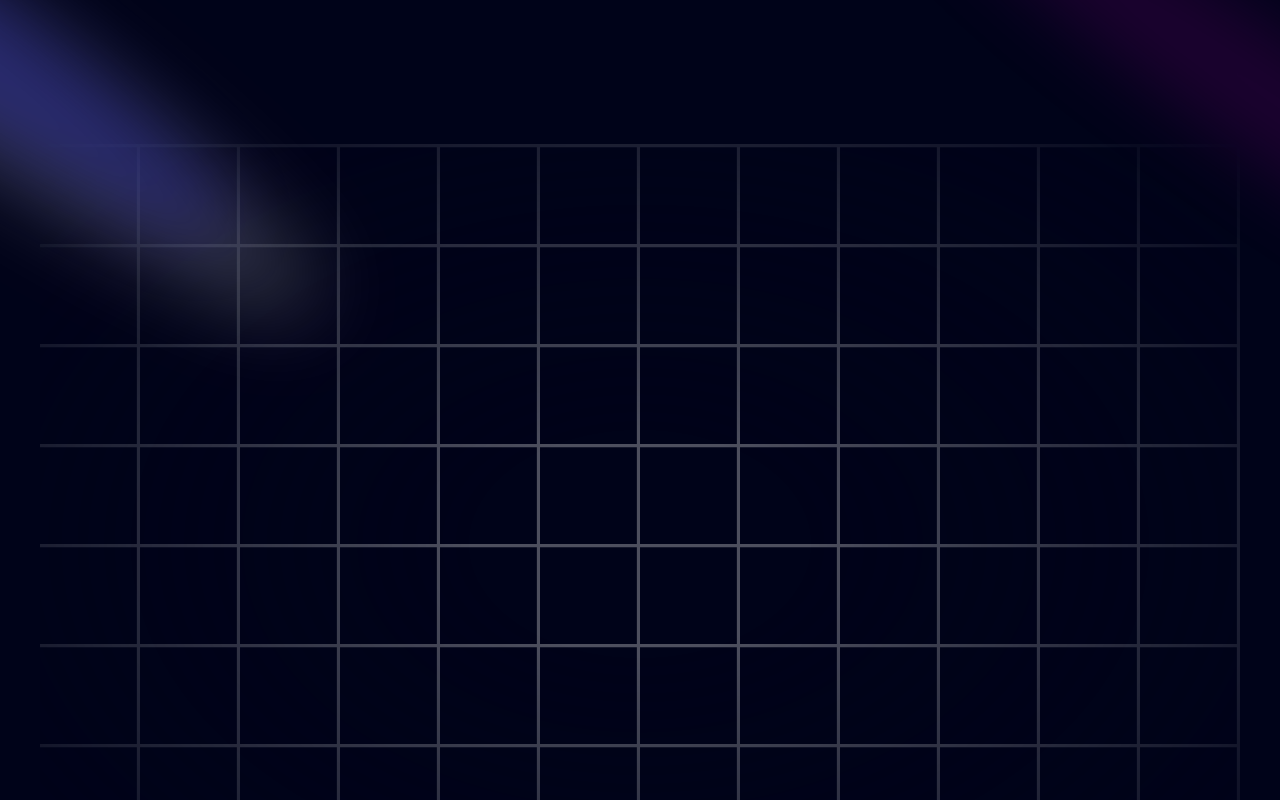
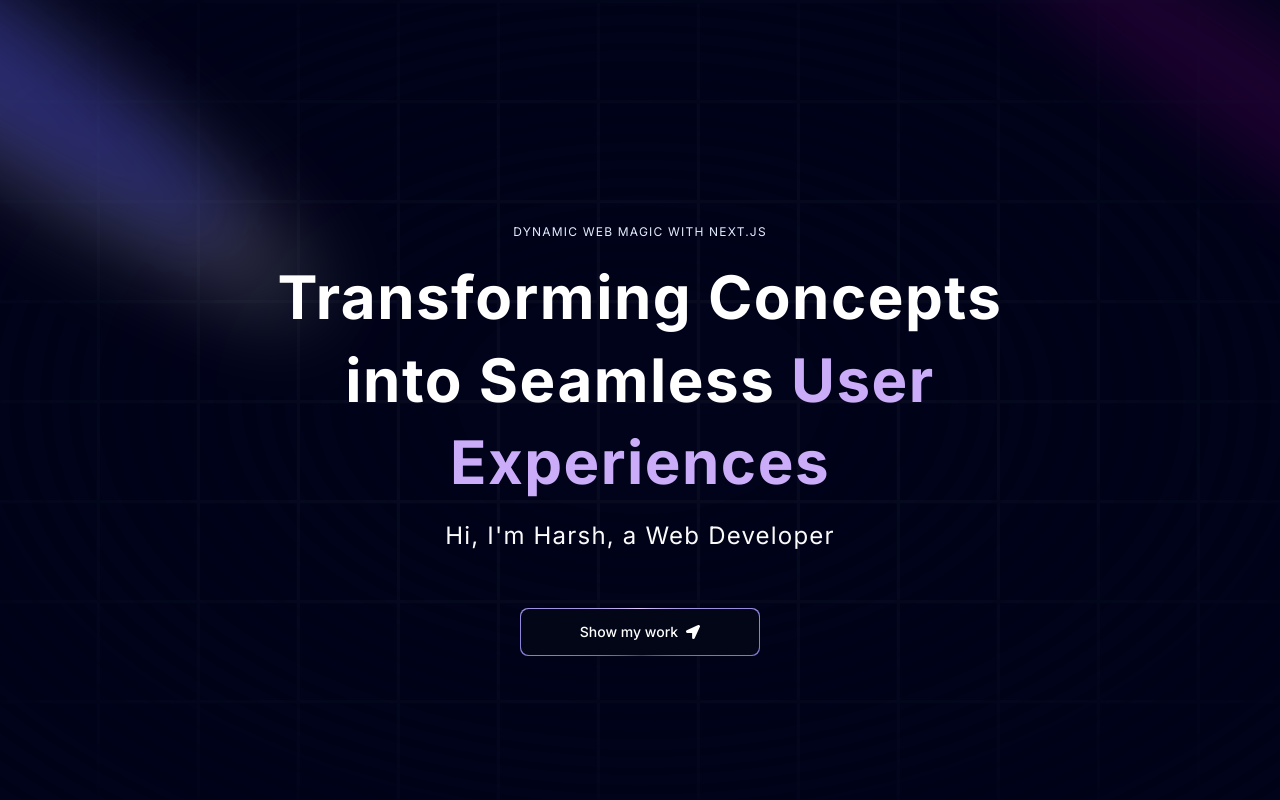
Before and after one commit to harshbisht27/portfolio-next, a Next.js app: page / in a window 1280 px wide. Shown: the top 800 px of the page. Built offline with nearby package versions, Linux system fonts and the light colour scheme.

Commit message:
hero section almost complete

```diff
--- a/app/page.tsx
+++ b/app/page.tsx
@@ -1,11 +1,15 @@
 import Hero from "@/components/Hero";
+import { FloatingNav } from "@/components/ui/FloatingNav";
+import { FaHome } from "react-icons/fa";
 
 export default function Home() {
   return (
 
    <main className="relative bg-black-100 first-line:flex justify-center items-center flex-col overflow-hidden mx-auto sm:px-10 px-5">
       <div className="max-w7xl w-full">
+        <FloatingNav navItems={[{name: 'Home', link: '/', icon: <FaHome/>}]}/>
         <Hero/>
+
       </div>
     </main>
   );
--- a/components/Hero.tsx
+++ b/components/Hero.tsx
@@ -1,22 +1,41 @@
 import React from 'react'
 import { Spotlight } from './ui/Spotlight'
+import { TextGenerateEffect } from './ui/TextGenerateEffect'
+import MagicButton from './MagicButton'
+import { FaLocationArrow } from 'react-icons/fa'
 
 const Hero = () => {
   return (
     <div className='pt-36 pb-20'>
       <div>
-        <Spotlight className='-top-40 -left-10 md:-left-32 md:-top-20 h-screen ' fill='white'/>
+        <Spotlight
+        className='-top-40 -left-10 md:-left-32 md:-top-20 h-screen ' fill='white'/>
       <Spotlight className='top-10 left-full h-[80vh] w-[50vw]' fill='purple'/>
       <Spotlight className='top-28 left-80 md:-top-20 md:-left-32 h-[80vh] w-[50vw]' fill='blue'/>
       </div>
-
-      <div className="h-screen w-full dark:bg-black-100 bg-white  dark:bg-grid-white/[0.3] bg-grid-black/[0.2] relative flex items-center justify-center">
+{/* grid */}
+      <div
+       className="h-screen w-full dark:bg-black-100 bg-white  dark:bg-grid-white/[0.03] bg-grid-black/[0.2] flex items-center justify-center top-0 left-0 absolute">
       {/* Radial gradient for the container to give a faded look */}
-      <div className="absolute pointer-events-none inset-0 flex items-center justify-center dark:bg-black-100 bg-white [mask-image:radial-gradient(ellipse_at_center,transparent_20%,black)]"></div>
-
+      <div className="absolute pointer-events-none inset-0 flex items-center justify-center dark:bg-black-100 bg-white [mask-image:radial-gradient(ellipse_at_center,transparent_20%,black)]" />
+      </div>
+     <div className='flex justify-center relative my-20 z-10'>
+      <div className='max-w-[89vw] md:max-w-2xl lg:max-w-[60vw] flex flex-col items-center justify-center' >
+        <h2 className='uppercase tracking-widest text-xs text-center text-blue-100 max-w-80'>DYNAMIC WEB MAGIC WITH NEXT.JS</h2>
+        <TextGenerateEffect className='text-center  text-[40px] md:text-5xl lg:text-6xl ' words='Transforming Concepts into Seamless User Experiences'/>
+        <p className='text-center md:tracking-wider mb-4 text-sm md:text-lg lg:text-2xl'>Hi, I'm Harsh,
+        a Web Developer
+        </p>
+        <a href='#about'>
+          <MagicButton title ="Show my work"
+          icon={<FaLocationArrow/>}
+          position='right'/>
+        </a>
+      </div>
+     </div>
 
       </div>
-    </div>
+
 
   )
 }
--- /dev/null
+++ b/components/MagicButton.tsx
@@ -0,0 +1,35 @@
+import React from "react";
+const MagicButton = ({
+  title,
+  icon,
+  position,
+  handleClick,
+  otherClasses,
+}: {
+  title: string;
+  icon: React.ReactNode;
+  position: string;
+  handleClick?: () => void;
+  otherClasses?: string;
+}) => {
+  return (
+    <button
+      className="relative inline-flex h-12 w-full md:w-60 md:mt-10 overflow-hidden rounded-lg p-[1px] focus:outline-none"
+      onClick={handleClick}
+    >
+      <span className="absolute inset-[-1000%] animate-[spin_2s_linear_infinite] bg-[conic-gradient(from_90deg_at_50%_50%,#E2CBFF_0%,#393BB2_50%,#E2CBFF_100%)]" />
+
+      {/* remove px-3 py-1, add px-5 gap-2 */}
+      <span
+        className={`inline-flex h-full w-full cursor-pointer items-center justify-center rounded-lg
+             bg-slate-950 px-7 text-sm font-medium text-white backdrop-blur-3xl gap-2 ${otherClasses}`}
+      >
+        {position === "left" && icon}
+        {title}
+        {position === "right" && icon}
+      </span>
+    </button>
+  );
+};
+
+export default MagicButton;
--- /dev/null
+++ b/components/ui/FloatingNav.tsx
@@ -0,0 +1,82 @@
+"use client";
+import React, { useState } from "react";
+import {
+  motion,
+  AnimatePresence,
+  useScroll,
+  useMotionValueEvent,
+} from "framer-motion";
+import { cn } from "@/utils/cn";
+import Link from "next/link";
+
+export const FloatingNav = ({
+  navItems,
+  className,
+}: {
+  navItems: {
+    name: string;
+    link: string;
+    icon?: JSX.Element;
+  }[];
+  className?: string;
+}) => {
+  const { scrollYProgress } = useScroll();
+
+  const [visible, setVisible] = useState(false);
+
+  useMotionValueEvent(scrollYProgress, "change", (current) => {
+    // Check if current is not undefined and is a number
+    if (typeof current === "number") {
+      let direction = current! - scrollYProgress.getPrevious()!;
+
+      if (scrollYProgress.get() < 0.05) {
+        setVisible(false);
+      } else {
+        if (direction < 0) {
+          setVisible(true);
+        } else {
+          setVisible(false);
+        }
+      }
+    }
+  });
+
+  return (
+    <AnimatePresence mode="wait">
+      <motion.div
+        initial={{
+          opacity: 1,
+          y: -100,
+        }}
+        animate={{
+          y: visible ? 0 : -100,
+          opacity: visible ? 1 : 0,
+        }}
+        transition={{
+          duration: 0.2,
+        }}
+        className={cn(
+          "flex max-w-fit  fixed top-10 inset-x-0 mx-auto border border-transparent dark:border-white/[0.2] rounded-full dark:bg-black bg-white shadow-[0px_2px_3px_-1px_rgba(0,0,0,0.1),0px_1px_0px_0px_rgba(25,28,33,0.02),0px_0px_0px_1px_rgba(25,28,33,0.08)] z-[5000] pr-2 pl-8 py-2  items-center justify-center space-x-4",
+          className
+        )}
+      >
+        {navItems.map((navItem: any, idx: number) => (
+          <Link
+            key={`link=${idx}`}
+            href={navItem.link}
+            className={cn(
+              "relative dark:text-neutral-50 items-center flex space-x-1 text-neutral-600 dark:hover:text-neutral-300 hover:text-neutral-500"
+            )}
+          >
+            <span className="block sm:hidden">{navItem.icon}</span>
+            <span className="hidden sm:block text-sm">{navItem.name}</span>
+          </Link>
+        ))}
+        <button className="border text-sm font-medium relative border-neutral-200 dark:border-white/[0.2] text-black dark:text-white px-4 py-2 rounded-full">
+          <span>Login</span>
+          <span className="absolute inset-x-0 w-1/2 mx-auto -bottom-px bg-gradient-to-r from-transparent via-blue-500 to-transparent  h-px" />
+        </button>
+      </motion.div>
+    </AnimatePresence>
+  );
+};
--- /dev/null
+++ b/components/ui/TextGenerateEffect.tsx
@@ -0,0 +1,60 @@
+
+"use client";
+import { useEffect } from "react";
+import { motion, stagger, useAnimate } from "framer-motion";
+import { cn } from "@/utils/cn";
+
+export const TextGenerateEffect = ({
+  words,
+  className,
+}: {
+  words: string;
+  className?: string;
+}) => {
+  const [scope, animate] = useAnimate();
+  let wordsArray = words.split(" ");
+  useEffect(() => {
+    console.log(wordsArray);
+    animate(
+      "span",
+      {
+        opacity: 1,
+      },
+      {
+        duration: 2,
+        delay: stagger(0.2),
+      }
+    );
+  }, [scope.current]);
+
+  const renderWords = () => {
+    return (
+      <motion.div ref={scope}>
+        {wordsArray.map((word, idx) => {
+          return (
+            <motion.span
+              key={word + idx}
+              // change here if idx is greater than 3, change the text color to #CBACF9
+              className={` ${idx > 3 ? "text-purple" : "dark:text-white text-black"
+                } opacity-0`}
+            >
+              {word}{" "}
+            </motion.span>
+          );
+        })}
+      </motion.div>
+    );
+  };
+
+  return (
+    <div className={cn("font-bold", className)}>
+      {/* mt-4 to my-4 */}
+      <div className="my-4">
+        {/* remove  text-2xl from the original */}
+        <div className=" dark:text-white text-black leading-snug tracking-wide">
+          {renderWords()}
+        </div>
+      </div>
+    </div>
+  );
+};
--- a/package.json
+++ b/package.json
@@ -16,6 +16,7 @@
     "next-themes": "^0.3.0",
     "react": "^18",
     "react-dom": "^18",
+    "react-icons": "^5.2.1",
     "tailwind-merge": "^2.3.0",
     "tailwindcss-animate": "^1.0.7"
   },
```
Also changed, not shown: 1 other file (tests, documents, lock files or other folders).
